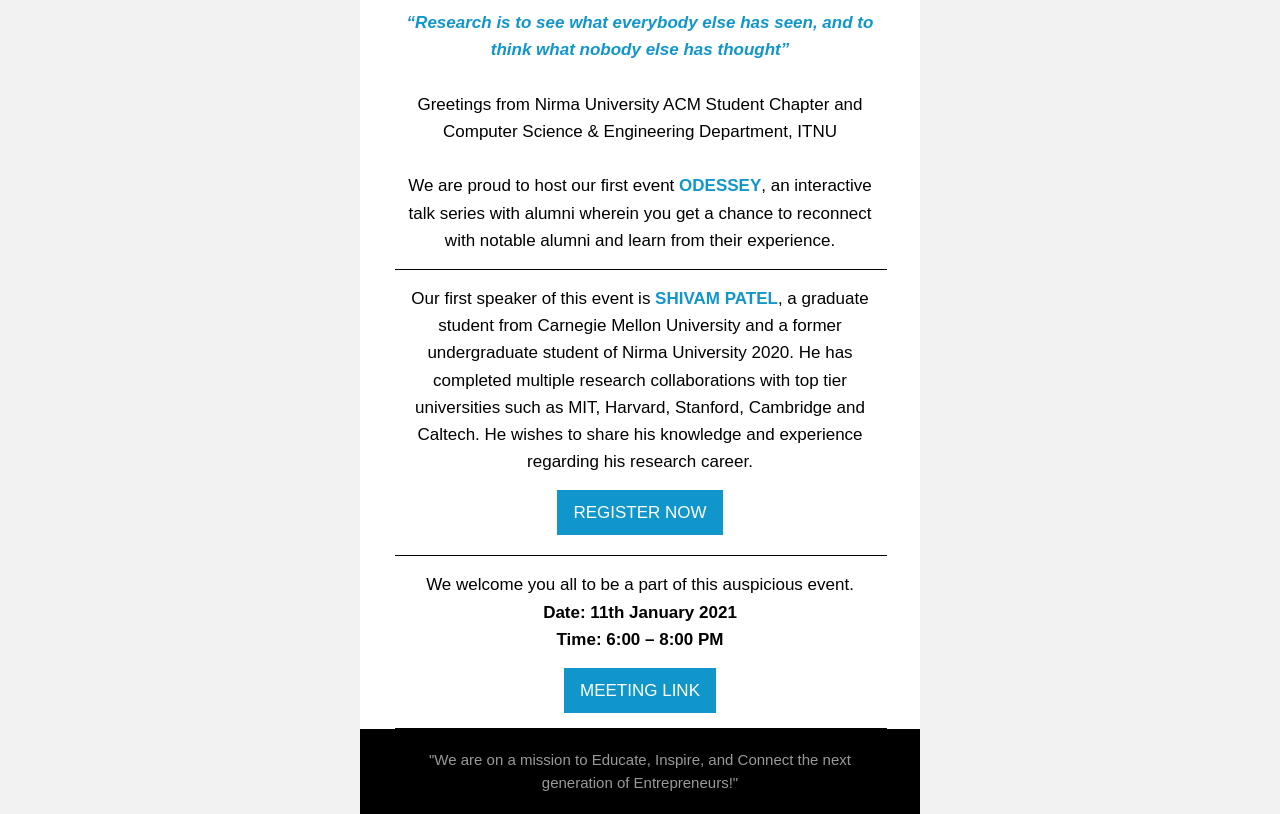
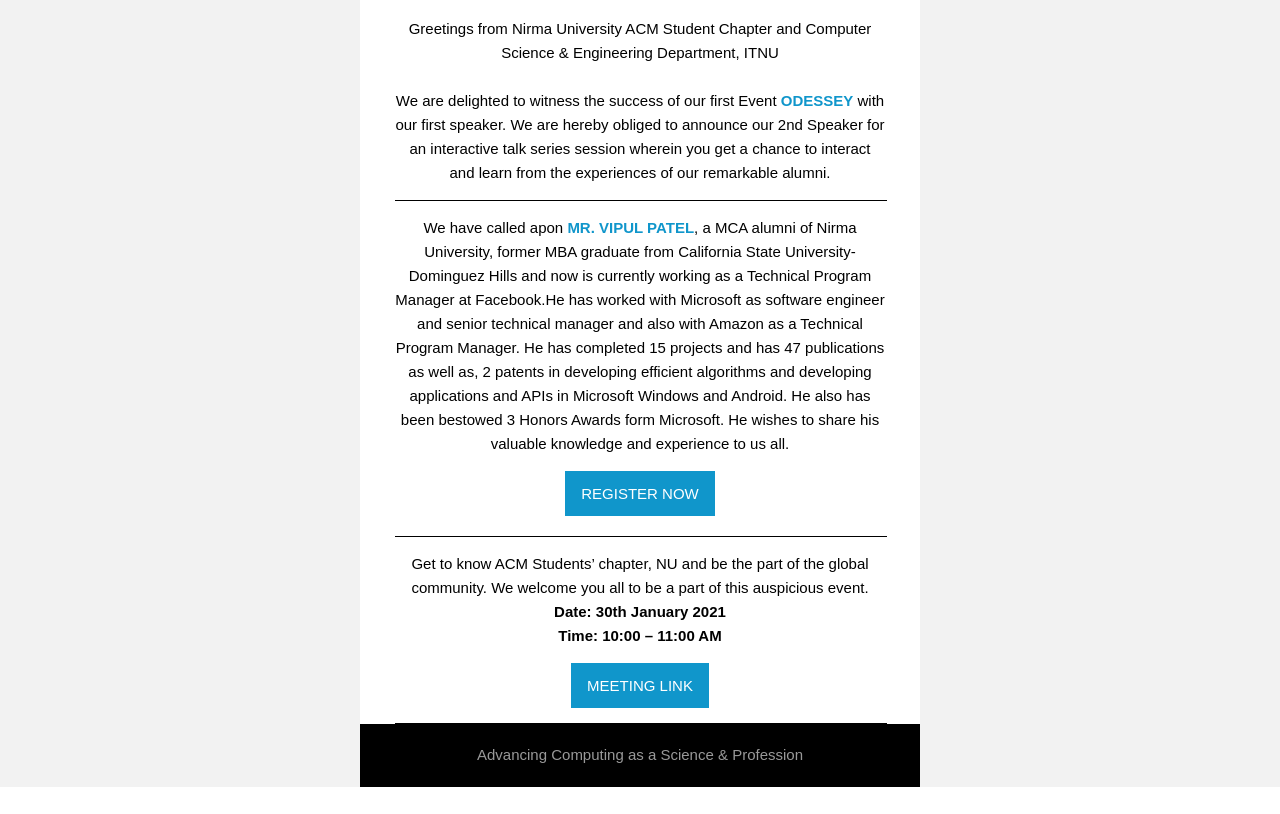
Before and after one commit to Tirth1306/ACM_NU, a plain HTML site: page index.html in a window 1280 px wide. Shown: the part 680-1494 px from the top of the page. After the commit the page ends 1467 px from the top, so only its background shows below. Drawn offline with Linux system fonts and the light colour scheme.

Commit message:
Vipul Patel

```diff
--- a/index.html
+++ b/index.html
@@ -69,7 +69,7 @@ max-width: 560px; background:#fff;"  class="wrapper">
 			<!-- Image text color should be opposite to background color. Set your url, image src, alt and title. Alt text should fit the image size. Real image size should be x2. URL format: http://domain.com/?utm_source={{Campaign-Source}}&utm_medium=email&utm_content=logo&utm_campaign={{Campaign-Name}} -->
 
 			<img border="0" vspace="0" hspace="0"
-				src="header.jpg"
+				src="https://acmnu.netlify.app/header.jpg"
 				width="100%"
 				alt="Logo" title="Logo" style="
 				color: #000000; align-content: center;
@@ -86,7 +86,7 @@ max-width: 560px; background:#fff;"  class="wrapper">
 			<!-- Image text color should be opposite to background color. Set your url, image src, alt and title. Alt text should fit the image size. Real image size should be x2. URL format: http://domain.com/?utm_source={{Campaign-Source}}&utm_medium=email&utm_content=logo&utm_campaign={{Campaign-Name}} -->
 
 			<img border="0" vspace="0" hspace="0"
-				src="SHIVAM.jpg"
+				src="vipul%20patel.jpg"
 				width="100%"
 				alt="Logo" title="Logo" style="
 				color: #000000; align-content: center;
@@ -114,11 +114,11 @@ max-width: 560px; background:#fff;"  class="wrapper">
 	<!-- PARAGRAPH -->
 	<!-- Set text color and font family ("sans-serif" or "Georgia, serif"). Duplicate all text styles in links, including line-height -->
 	<tr>
-		<td align="center" valign="top" style=" padding-left: 6.25%; padding-right: 6.25%; width: 100%; font-size: 17px; font-weight: 400; line-height: 160%;
+		<td align="center" valign="top" style=" padding-left: 6.25%; padding-right: 6.25%; width: 100%; font-size: 15px; font-weight: 400; line-height: 160%;
 			padding-top: 25px;
 			color: #000000;
 			font-family: sans-serif;" class="paragraph">
-			<b style="color:#1096cb "><i>“Research is to see what everybody else has seen, and to think what nobody else has thought”</i></b><br><br>Greetings from Nirma University ACM Student Chapter and Computer Science & Engineering Department, ITNU <br><br> We are proud to host our first event <b style="color:#1096cb" >ODESSEY</b>, an interactive talk series with alumni wherein you get a chance to reconnect with notable alumni and learn from their experience.
+			<b style="color:#1096cb "><i>“Research is to see what everybody else has seen, and to think what nobody else has thought”</i></b><br><br>Greetings from Nirma University ACM Student Chapter and Computer Science & Engineering Department, ITNU <br><br> We are delighted to witness the success of our first Event <b style="color:#1096cb" >ODESSEY</b> with our first speaker. We are hereby obliged to announce our 2nd Speaker for an interactive talk series session wherein you get a chance to interact and learn from the experiences of our  remarkable alumni.
 
 		</td>
 	</tr>
@@ -139,11 +139,11 @@ max-width: 560px; background:#fff;"  class="wrapper">
 	</tr>
 
 	<tr>
-		<td align="center" valign="top" style=" padding-left: 6.25%; padding-right: 6.25%; width: 100%; font-size: 17px; font-weight: 400; line-height: 160%;
+		<td align="center" valign="top" style=" padding-left: 6.25%; padding-right: 6.25%; width: 100%; font-size: 15px; font-weight: 400; line-height: 160%;
 			padding-top: 15px;
 			color: #000000;
 			font-family: sans-serif;" class="paragraph">
-				Our first speaker of this event is <b style="color:#1096cb">SHIVAM PATEL</b>, a graduate student from Carnegie Mellon University and a former undergraduate student of Nirma University 2020. He has completed multiple research collaborations with top tier universities such as MIT, Harvard, Stanford, Cambridge and Caltech. He wishes to share his knowledge and experience regarding his research career.
+				We have called apon <b style="color:#1096cb">MR. VIPUL PATEL</b>, a MCA alumni of Nirma University, former MBA graduate from California State University-Dominguez Hills and now is currently working as a Technical Program Manager at Facebook.He has worked with Microsoft as software engineer and senior technical manager and also with Amazon as a Technical Program Manager. He has completed 15 projects and has 47 publications as well as, 2 patents in developing efficient algorithms and developing applications and APIs in Microsoft Windows and Android. He also has been bestowed 3 Honors Awards form Microsoft. He wishes to share his valuable knowledge and experience to us all.
 		</td>
 	</tr>
 
@@ -152,7 +152,7 @@ max-width: 560px; background:#fff;"  class="wrapper">
 				padding-top: 15px;
 				padding-bottom: 5px;" >
 					<button type="button" style="background: #1096cb;border: 0px solid black; height: 45px;">
-							<a href="https://www.startupgrind.com/e/mzbmcq/" style="text-decoration: none;color: white;background: #1096cb;padding-left: 10px;padding-right: 10px;font-size: 17px">REGISTER NOW
+							<a href="https://forms.gle/kMWu6qerRiUtaiXC6" style="text-decoration: none;color: white;background: #1096cb;padding-left: 10px;padding-right: 10px;font-size: 15px">REGISTER NOW
 							</a>
 					</button>
 				</td>
@@ -160,7 +160,7 @@ max-width: 560px; background:#fff;"  class="wrapper">
 
 <!--
 	<tr>
-		<td align="center" valign="top" style=" padding-left: 6.25%; padding-right: 6.25%; width: 100%; font-size: 17px; font-weight: 400; line-height: 160%;
+		<td align="center" valign="top" style=" padding-left: 6.25%; padding-right: 6.25%; width: 100%; font-size: 15px; font-weight: 400; line-height: 160%;
 			padding-top: 5px;
 			color: #000000;
 			font-family: sans-serif;" class="paragraph">
@@ -183,11 +183,11 @@ max-width: 560px; background:#fff;"  class="wrapper">
 
 			<tr>
 
-				<td align="center" valign="top" style=" padding-left: 6.25%; padding-right: 6.25%; width: 100%; font-size: 17px; font-weight: 400; line-height: 160%;
+				<td align="center" valign="top" style=" padding-left: 6.25%; padding-right: 6.25%; width: 100%; font-size: 15px; font-weight: 400; line-height: 160%;
 			padding-top: 15px;
 			color: #000000;
-			font-family: sans-serif;" class="paragraph">  We welcome you all to be a part of this auspicious event. <br>
-			<b>Date: 11th January 2021 <br> Time: 6:00 – 8:00 PM</b>
+			font-family: sans-serif;" class="paragraph"> Get to know ACM Students’ chapter, NU and be the part of the global community. We welcome you all to be a part of this auspicious event. <br>
+			<b>Date: 30th January 2021 <br> Time: 10:00 – 11:00 AM</b>
 
 		</td>
 
@@ -199,7 +199,7 @@ max-width: 560px; background:#fff;"  class="wrapper">
 				padding-top: 15px;
 				padding-bottom: 0px;" >
 					<button type="button" style="background: #1096cb;border: 0px solid black; height: 45px; ">
-							<a href="https://linktr.ee/StartupGrind_NU" style="text-decoration: none;color: white;background: #1096cb;padding-left: 10px;padding-right: 10px;font-size: 17px">MEETING LINK
+							<a href="https://linktr.ee/StartupGrind_NU" style="text-decoration: none;color: white;background: #1096cb;padding-left: 10px;padding-right: 10px;font-size: 15px">MEETING LINK
 							</a>
 					</button>
 				</td>
@@ -217,7 +217,7 @@ max-width: 560px; background:#fff;"  class="wrapper">
 <!--
 		<tr>
 
-				<td align="center" valign="top" style=" padding-left: 6.25%; padding-right: 6.25%; width: 100%; font-size: 17px; font-weight: 400; line-height: 160%;
+				<td align="center" valign="top" style=" padding-left: 6.25%; padding-right: 6.25%; width: 100%; font-size: 15px; font-weight: 400; line-height: 160%;
 			padding-top: 15px;
 			color: #000000;
 			font-family: sans-serif;" class="paragraph">
@@ -256,7 +256,7 @@ max-width: 560px; background:#fff;"  class="wrapper">
 			padding-top: 20px;
 			padding-bottom: 20px; background: black; color: #999999;
 			font-family: sans-serif, 'Times New Roman', Times, serif;" class="footer">
-			"We are on a mission to Educate, Inspire, and Connect the next generation of Entrepreneurs!"
+			Advancing Computing as a Science & Profession
 
 
 		</td>
```
Also changed, not shown: 1 other file.
